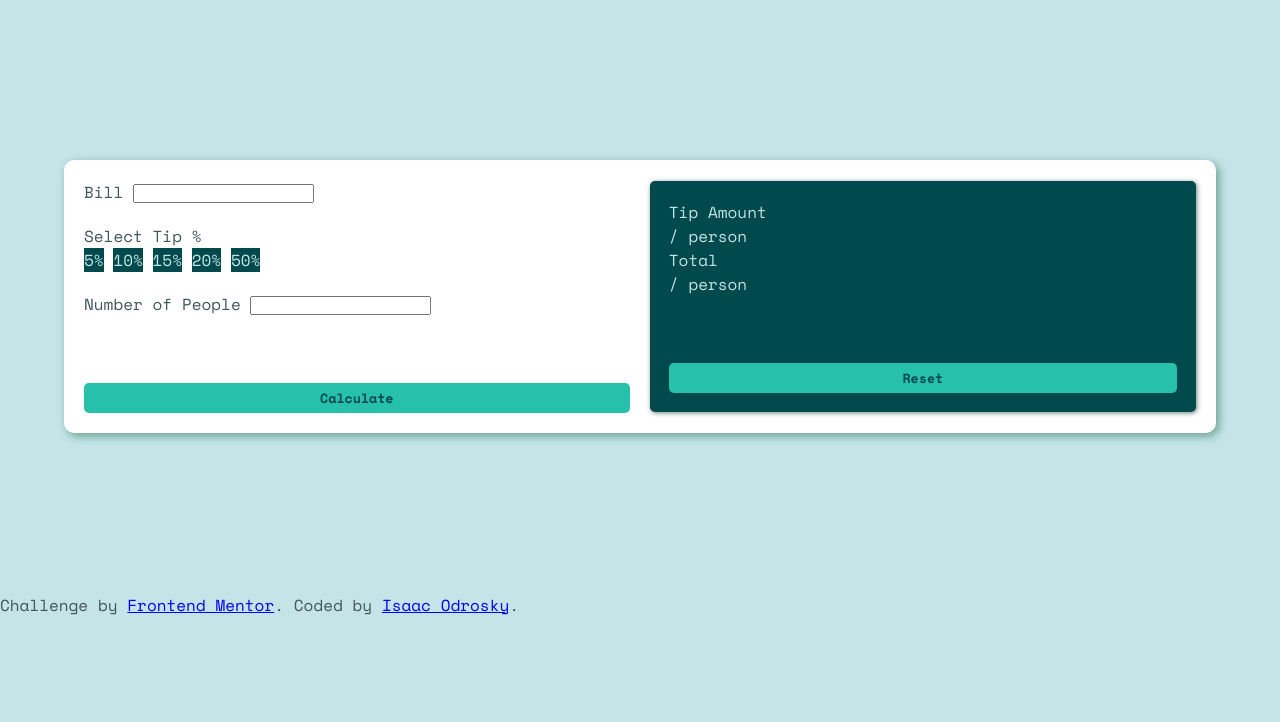
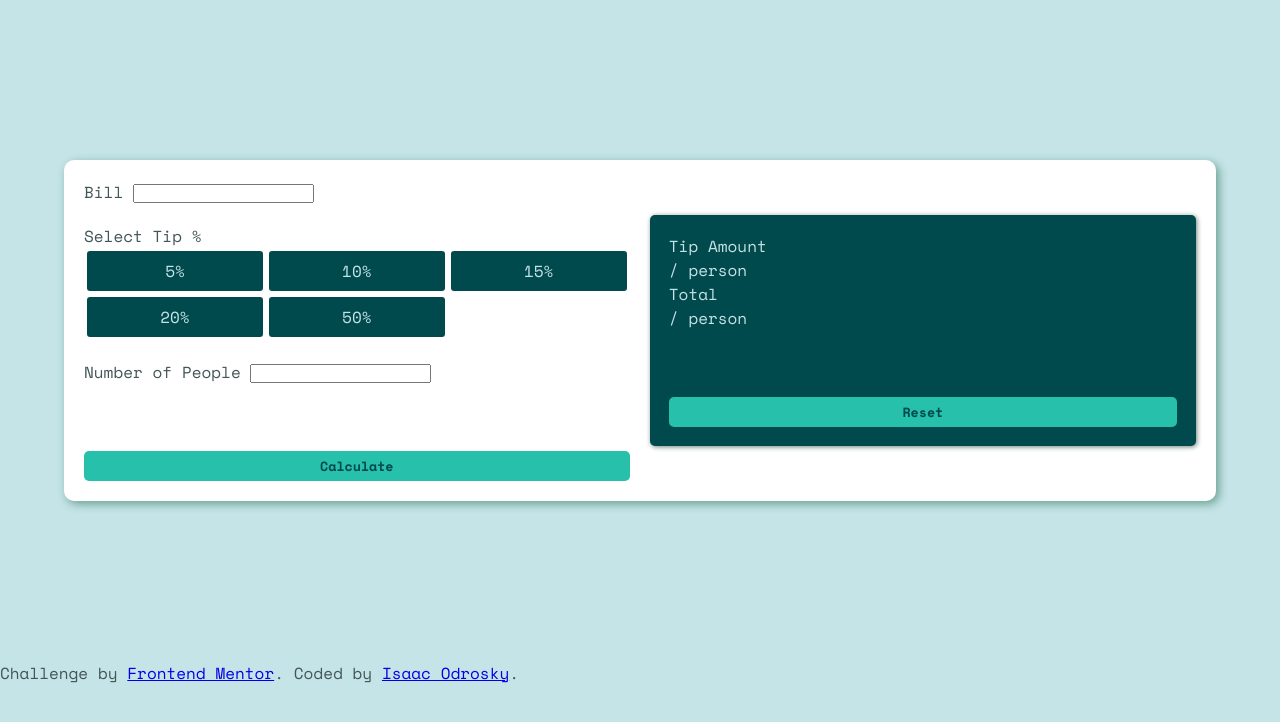
Before and after one commit to isaacodrosky/tip-calculator, a plain HTML site: page index.html in a window 1280 px wide. Drawn offline with nearby package versions, Linux system fonts and the light colour scheme.

```diff
--- a/app.js
+++ b/app.js
@@ -2,9 +2,10 @@
 // DONE V1 collect user input (vers 1: by 'calculate' click
 // vers 2: on final input)
 // error message if inputs left empty
+// allow for custom tip percentage
 // DONE calculate tip amounts/total
 // DONE display calculations
-// reset function - all inputs back to 'empty'
+// DONE reset function - all inputs back to 'empty'
 
 const billTotal = document.getElementById('bill')
 const tipPercent = document.querySelector('input[type="radio"]:checked')
--- a/style.css
+++ b/style.css
@@ -67,10 +67,18 @@
     color: var(--dark-green);
 }
 
+.tip-percentage-container {
+    display: grid;
+    grid-template-columns: repeat(3, 1fr);
+}
+
 .radio-container {
-    display: inline-block;
     background-color: var(--dark-green);
     color: var(--lt-grey);
+    padding: 8px;
+    margin: 3px;
+    border-radius: 3px;
+    text-align: center;
 }
 
 input[type="radio"] {
```
